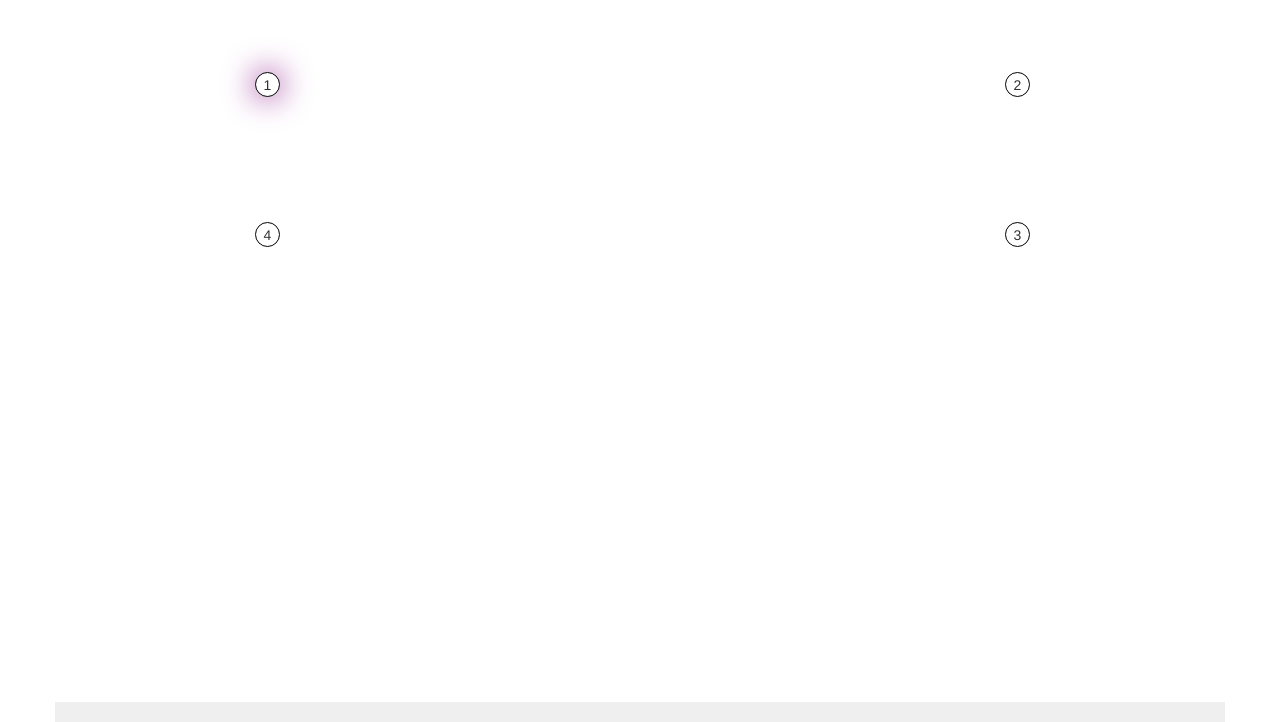
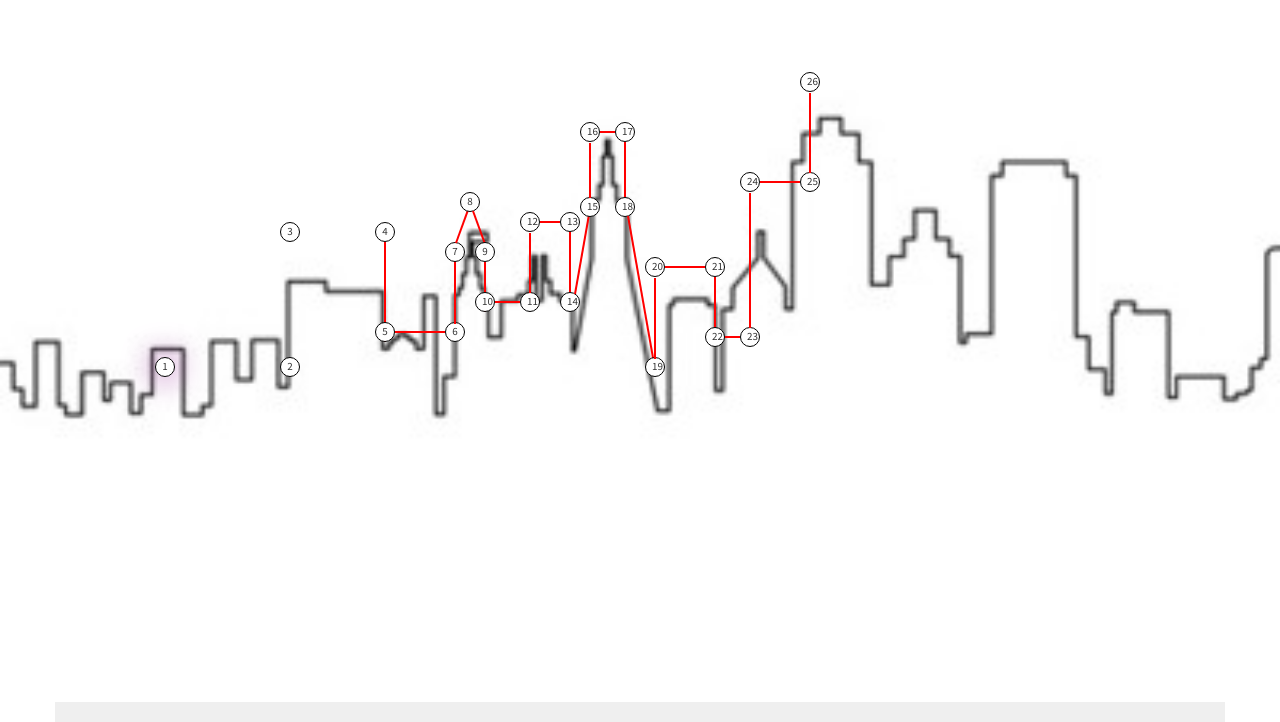
Before and after one commit to cjyueh/Dot-to-Dot, a plain HTML site: page index.html in a window 1280 px wide. Shown: the part 78-800 px from the top of the page. Drawn offline with nearby package versions, Linux system fonts and the light colour scheme.

Commit message:
adds dots and lines through dot-26

```diff
--- a/app.js
+++ b/app.js
@@ -65,7 +65,7 @@ function oneDotActive(event) {
 
 function connectDots1to2() {
   $('#line-1').animate({
-      width: "+=725px"
+      width: "+=105px"
   });
   console.log(this);
   console.log(this.innerHTML);
@@ -79,7 +79,7 @@ function connectDots2to3() {
 
 function connectDots3to1() {
   $('#line-3').animate({
-    width: "+=741px",
+    width: "+=75px",
   });
   $('#dot-1').removeClass('glow');
 }
@@ -87,6 +87,7 @@ function connectDots3to1() {
 function switchGlow1to2() {
   $('#dot-1').toggleClass('glow');
   $('#dot-2').toggleClass('glow');
+  countdown();
 }
 
 function switchGlow2to3() {
--- a/index.html
+++ b/index.html
@@ -6,6 +6,7 @@
 		<meta name="viewport" content="width=device-width, initial-scale=1">
 
 		<link href="http://netdna.bootstrapcdn.com/bootstrap/3.2.0/css/bootstrap.min.css" rel="stylesheet">
+		<link href='https://fonts.googleapis.com/css?family=Source+Sans+Pro' rel='stylesheet' type='text/css'>
 		<link rel="stylesheet" href="style.css">
 
 		<script type="text/javascript" src="http://code.jquery.com/jquery-1.10.2.js"></script>
@@ -20,13 +21,57 @@
 		<div class="container">
 			<h1 class="text-center">Dot-to-Dot</h1>
 			<button id="dot-1" class="board dot glow">1</button>
-			<div id="line-1" class="board line"></div>
+			<div id="line-1" class="board line horizontal"></div>
 			<button id="dot-2" class="board dot">2</button>
-			<div id="line-2" class="board line"></div>
+			<div id="line-2" class="board line vertical"></div>
 			<button id="dot-3" class="board dot">3</button>
-			<div id="line-3" class="board line"></div>
+			<div id="line-3" class="board line horizontal"></div>
 			<button id="dot-4" class="board dot">4</button>
-			<div id="line-4" class="board line"></div>
+			<div id="line-4" class="board line vertical"></div>
+			<button id="dot-5" class="board dot">5</button>
+			<div id="line-5" class="board line horizontal"></div>
+			<button id="dot-6" class="board dot">6</button>
+			<div id="line-6" class="board line vertical"></div>
+			<button id="dot-7" class="board dot">7</button>
+			<div id="line-7" class="board line diagonal"></div>
+			<button id="dot-8" class="board dot">8</button>
+			<div id="line-8" class="board line diagonal"></div>
+			<button id="dot-9" class="board dot">9</button>
+			<div id="line-9" class="board line vertical"></div>
+			<button id="dot-10" class="board dot">10</button>
+			<div id="line-10" class="board line horizontal"></div>
+			<button id="dot-11" class="board dot">11</button>
+			<div id="line-11" class="board line vertical"></div>
+			<button id="dot-12" class="board dot">12</button>
+			<div id="line-12" class="board line horizontal"></div>
+			<button id="dot-13" class="board dot">13</button>
+			<div id="line-13" class="board line vertical"></div>
+			<button id="dot-14" class="board dot">14</button>
+			<div id="line-14" class="board line diagonal"></div>
+			<button id="dot-15" class="board dot">15</button>
+			<div id="line-15" class="board line vertical"></div>
+			<button id="dot-16" class="board dot">16</button>
+			<div id="line-16" class="board line horizontal"></div>
+			<button id="dot-17" class="board dot">17</button>
+			<div id="line-17" class="board line vertical"></div>
+			<button id="dot-18" class="board dot">18</button>
+			<div id="line-18" class="board line diagonal"></div>
+			<button id="dot-19" class="board dot">19</button>
+			<div id="line-19" class="board line vertical"></div>
+			<button id="dot-20" class="board dot">20</button>
+			<div id="line-20" class="board line horizontal"></div>
+			<button id="dot-21" class="board dot">21</button>
+			<div id="line-21" class="board line vertical"></div>
+			<button id="dot-22" class="board dot">22</button>
+			<div id="line-22" class="board line horizontal"></div>
+			<button id="dot-23" class="board dot">23</button>
+			<div id="line-23" class="board line vertical"></div>
+			<button id="dot-24" class="board dot">24</button>
+			<div id="line-24" class="board line horizontal"></div>
+			<button id="dot-25" class="board dot">25</button>
+			<div id="line-25" class="board line vertical"></div>
+			<button id="dot-26" class="board dot">26</button>
+		</div>
 		</div>
 		<div class="container footer" id="timer"></div>
 	</body>
--- a/style.css
+++ b/style.css
@@ -1,3 +1,10 @@
+body {
+	background: url("images/sf-skyline-lineart.jpg") no-repeat center center fixed;
+	background-size: 200%;
+	font-family: 'Source Sans Pro', sans-serif;
+	font-size: 11px;
+}
+
 .container {
 	position: relative;
 }
@@ -10,9 +17,10 @@
 	background-color: white;
 	border: solid 1px black;
 	border-radius: 50%;
-	height: 25px;
+	height: 20px;
 	outline: none;
-	width: 25px;
+	text-align: center;
+	width: 20px;
 }
 
 .glow {
@@ -34,52 +42,328 @@
 	}
 }
 
+.horizontal {
+	background-color: red;
+	height: 2px;
+	width: 0;
+}
+
+.vertical {
+	background-color: red;
+	height: 0;
+	width: 2px;
+}
+
+.diagonal {
+	border-bottom: 2px solid red;
+	transform-origin: left;
+}
+
 #dot-1 {
-	left: 200px;
-	top: 150px;
+	left: 100px;
+	top: 435px;
 }
 
 #line-1 {
-	background-color: red;
-	height: 2px;
-	left: 225px;
-	top: 162px;
+	left: 120px;
+	top: 445px;
 	transition: width 1s ease-in-out;
-	width: 0;
 }
 
 #dot-2 {
-	left: 950px;
-	top: 150px;
+	left: 225px;
+	top: 435px;
 }
 
 #line-2 {
-	background-color: red;
-	height: 0;
-	left: 962px;
-	top: 175px;
+	left: 234px;
+	bottom: -367px;
 	transition: height 1s ease-in-out;
-	width: 2px;
+/*	height: 125px;*/
 }
 
 #dot-3 {
-	left: 950px;
+	left: 225px;
 	top: 300px;
 }
 
 #line-3 {
-	border-bottom: 2px solid red;
-	left: 950px;
-	top: 309px;
-	transform: rotate(-169deg);
-	transform-origin: left;
-/*    width: 691px;*/
-	width: width;
+	left: 245px;
+	top: 310px;
+	transition: width 1s ease-in-out;
 }
 
 #dot-4 {
-	left: 200px;
+	left: 320px;
 	top: 300px;
+}
+
+#line-4 {
+	left: 329px;
+	top: 320px;
+/*	transition: height 1s ease-in-out;*/
+	height: 100px;
+}
+
+#dot-5 {
+	left: 320px;
+	top: 400px;
+}
+
+#line-5 {
+	left: 340px;
+	top: 409px;
+/*	transition: width 1s ease-in-out;*/
+	width: 50px;
+}
+
+#dot-6 {
+	left: 390px;
+	top: 400px;
+}
+
+#line-6 {
+	left: 399px;
+	bottom: -332px;
+/*	transition: height 1s ease-in-out;*/
+	height: 80px;
+}
+
+#dot-7 {
+	left: 390px;
+	top: 320px;
+}
+
+#line-7 {
+	left: 401px;
+	top: 320px;
+	transform: rotate(-70deg);
+    width: 35px;
+/*	width: width;*/
+}
+
+#dot-8 {
+	left: 405px;
+	top: 270px;
+}
+
+#line-8 {
+	left: 418px;
+	top: 288px;
+	transform: rotate(70deg);
+    width: 35px;
+/*	width: width;*/
+}
+
+#dot-9 {
+	left: 420px;
+	top: 320px;
+}
+
+#line-9 {
+	left: 429px;
+	top: 340px;
+/*	transition: height 1s ease-in-out;*/
+	height: 50px;
+}
+
+#dot-10 {
+	left: 420px;
+	top: 370px;
+}
+
+#line-10 {
+	left: 440px;
+	top: 379px;
+/*	transition: width 1s ease-in-out;*/
+	width: 25px;
+}
+
+#dot-11 {
+	left: 465px;
+	top: 370px;
+}
+
+#line-11 {
+	left: 474px;
+	bottom: -301px;
+/*	transition: height 1s ease-in-out;*/
+	height: 60px;
+}
+
+#dot-12 {
+	left: 465px;
+	top: 290px;
+}
+
+#line-12 {
+	left: 485px;
+	top: 299px;
+/*	transition: width 1s ease-in-out;*/
+	width: 20px;
+}
+
+#dot-13 {
+	left: 505px;
+	top: 290px;
+}
+
+#line-13 {
+	left: 514px;
+	top: 310px;
+/*	transition: height 1s ease-in-out;*/
+	height: 60px;
+}
+
+#dot-14 {
+	left: 505px;
+	top: 370px;
+}
+
+#line-14 {
+	left: 520px;
+	top: 371px;
+	transform: rotate(-80deg);
+    width: 80px;
+/*	width: width;*/
+}
+
+#dot-15 {
+	left: 525px;
+	top: 275px;
+}
+
+#line-15 {
+	left: 534px;
+	bottom: -206px;
+/*	transition: height 1s ease-in-out;*/
+	height: 55px;
+}
+
+#dot-16 {
+	left: 525px;
+	top: 200px;
+}
+
+#line-16 {
+	left: 545px;
+	top: 209px;
+/*	transition: width 1s ease-in-out;*/
+	width: 15px;
+}
+
+#dot-17 {
+	left: 560px;
+	top: 200px;
+}
+
+#line-17 {
+	left: 569px;
+	top: 220px;
+/*	transition: height 1s ease-in-out;*/
+	height: 55px;
+}
+
+#dot-18 {
+	left: 560px;
+	top: 275px;
+}
+
+#line-18 {
+	left: 573px;
+	top: 293px;
+	transform: rotate(80deg);
+    width: 145px;
+/*	width: width;*/
+}
+
+#dot-19 {
+	left: 590px;
+	top: 435px;
+}
+
+#line-19 {
+	left: 599px;
+	bottom: -367px;
+/*	transition: height 1s ease-in-out;*/
+	height: 81px;
+}
+
+#dot-20 {
+	left: 590px;
+	top: 335px;
+}
+
+#line-20 {
+	left: 610px;
+	top: 344px;
+/*	transition: width 1s ease-in-out;*/
+	width: 40px;
+}
+
+#dot-21 {
+	left: 650px;
+	top: 335px;
+}
+
+#line-21 {
+	left: 659px;
+	top: 355px;
+/*	transition: height 1s ease-in-out;*/
+	height: 50px;
+}
+
+#dot-22 {
+	left: 650px;
+	top: 405px;
+}
+
+#line-22 {
+	left: 670px;
+	top: 414px;
+/*	transition: width 1s ease-in-out;*/
+	width: 15px;
+}
+
+#dot-23 {
+	left: 685px;
+	top: 405px;
+}
+
+#line-23 {
+	left: 694px;
+	bottom: -336px;
+/*	transition: height 1s ease-in-out;*/
+	height: 135px;
+}
+
+#dot-24 {
+	left: 685px;
+	top: 250px;
+}
+
+#line-24 {
+	left: 705px;
+	top: 259px;
+/*	transition: width 1s ease-in-out;*/
+	width: 40px;
+}
+
+#dot-25 {
+	left: 745px;
+	top: 250px;
+}
+
+#line-25 {
+	left: 754px;
+	bottom: -181px;
+/*	transition: height 1s ease-in-out;*/
+	height: 80px;
+}
+
+#dot-26 {
+	left: 745px;
+	top: 150px;
 }
 
 .footer {
```
